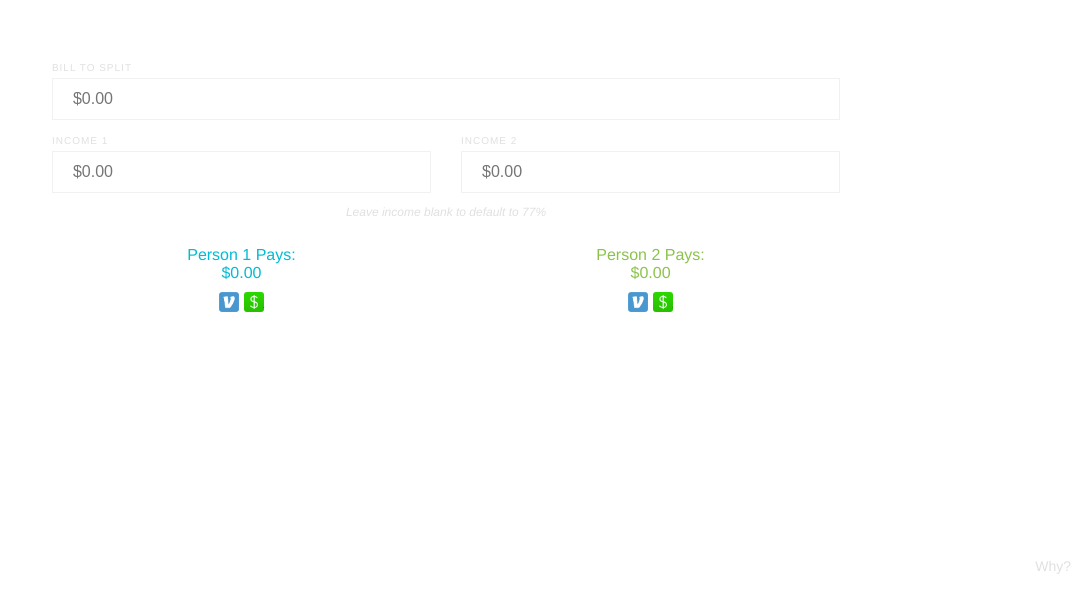
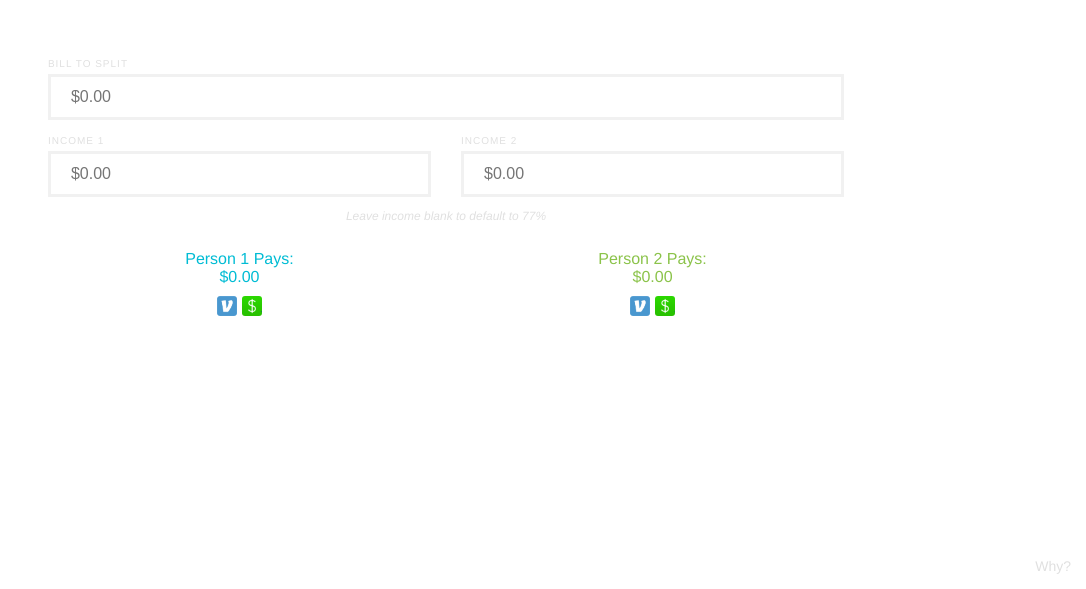
Before and after one commit to madelinw/fairfare, a plain HTML site: page index.html in a window 1280 px wide. Shown: the part 211-800 px from the top of the page, without its empty margins (194-1280 px from the left). Drawn offline with nearby package versions, Linux system fonts and the light colour scheme.

```diff
--- a/style.css
+++ b/style.css
@@ -28,7 +28,7 @@
 
 input, button {
   width: 100%;
-  border: 1px solid #f1f1f1;
+  border: 3px solid #f1f1f1;
   outline: 0;
   line-height: 30px;
   padding: 5px 20px;
```
